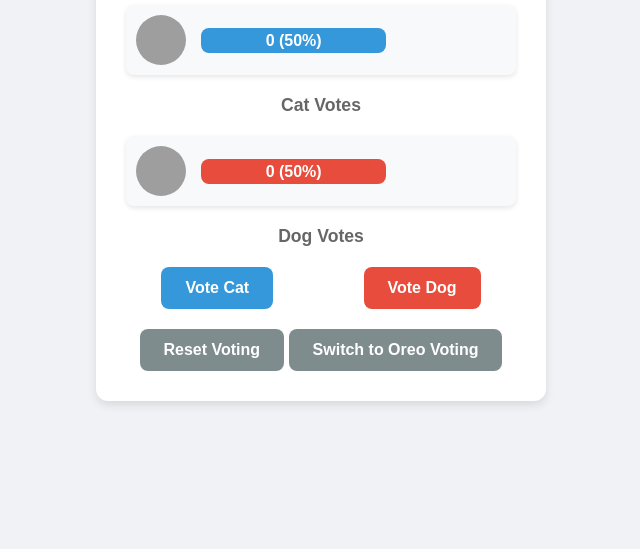
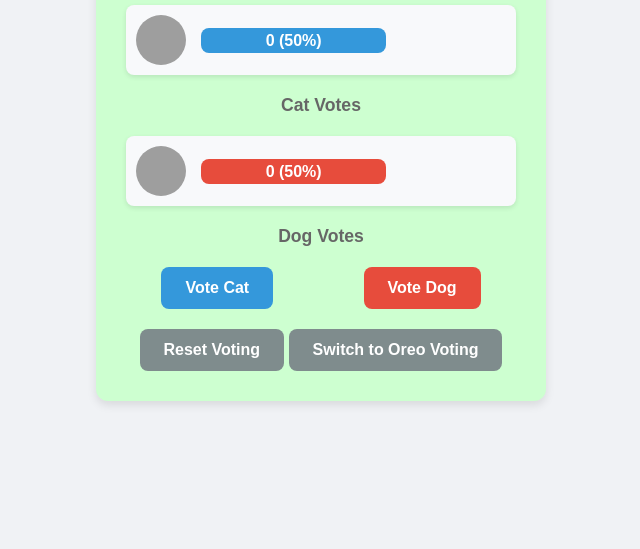
Before and after one commit to MStewGT/lets-vote, a plain HTML site: page index.html in a window 1280 px wide. Shown: the part 251-800 px from the top of the page, without its empty margins (319-959 px from the left). Drawn offline with Linux system fonts and the light colour scheme; grey boxes are pictures that could not be loaded.

Commit message:
added greenish background for Liam

```diff
--- a/index.html
+++ b/index.html
@@ -19,7 +19,7 @@
 
         .vote-container {
             max-width: 600px;
-            background: white;
+            background: rgb(205, 255, 208);
             border-radius: 12px;
             padding: 30px;
             box-shadow: 0px 4px 10px rgba(0, 0, 0, 0.1);
```
